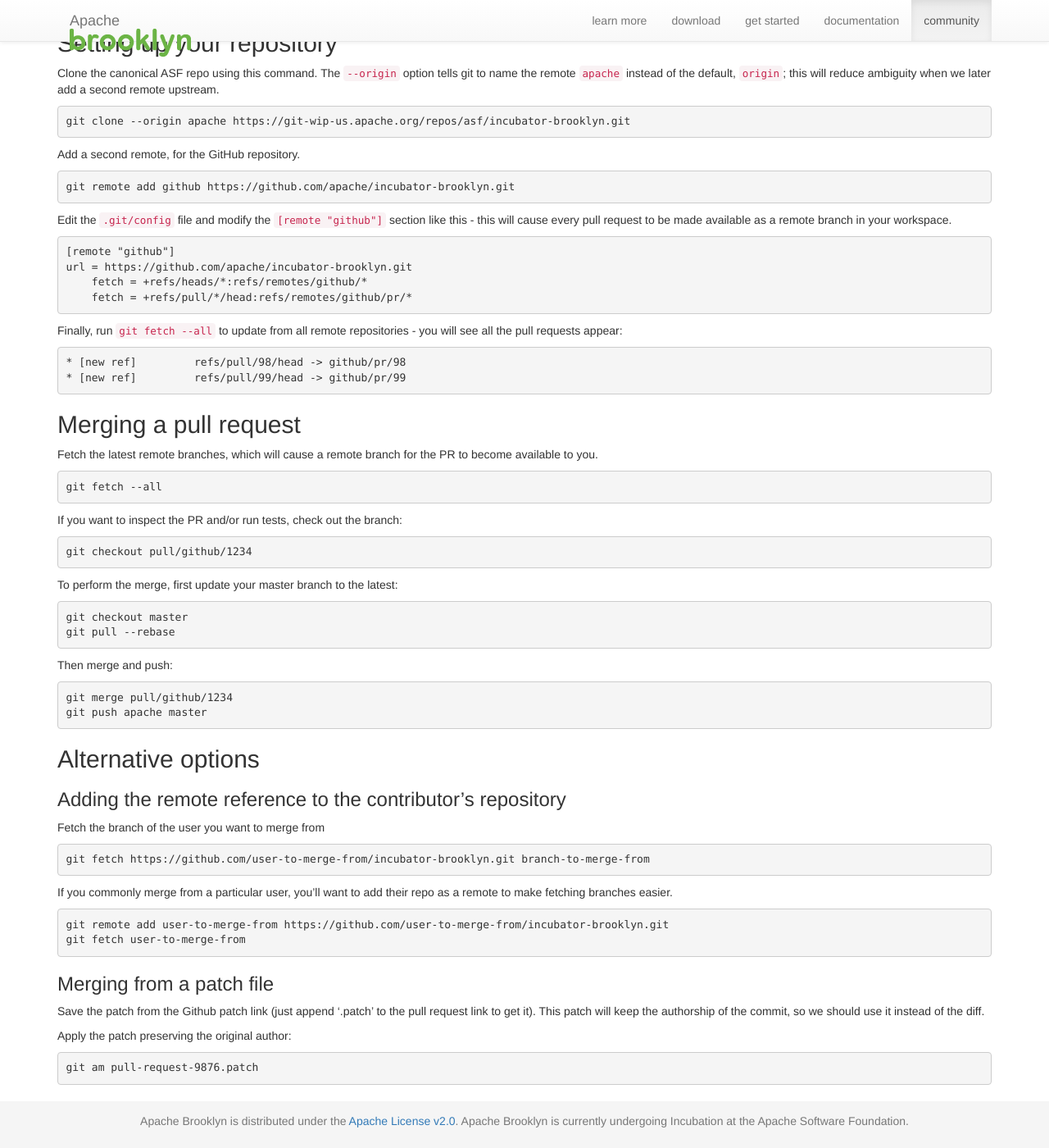
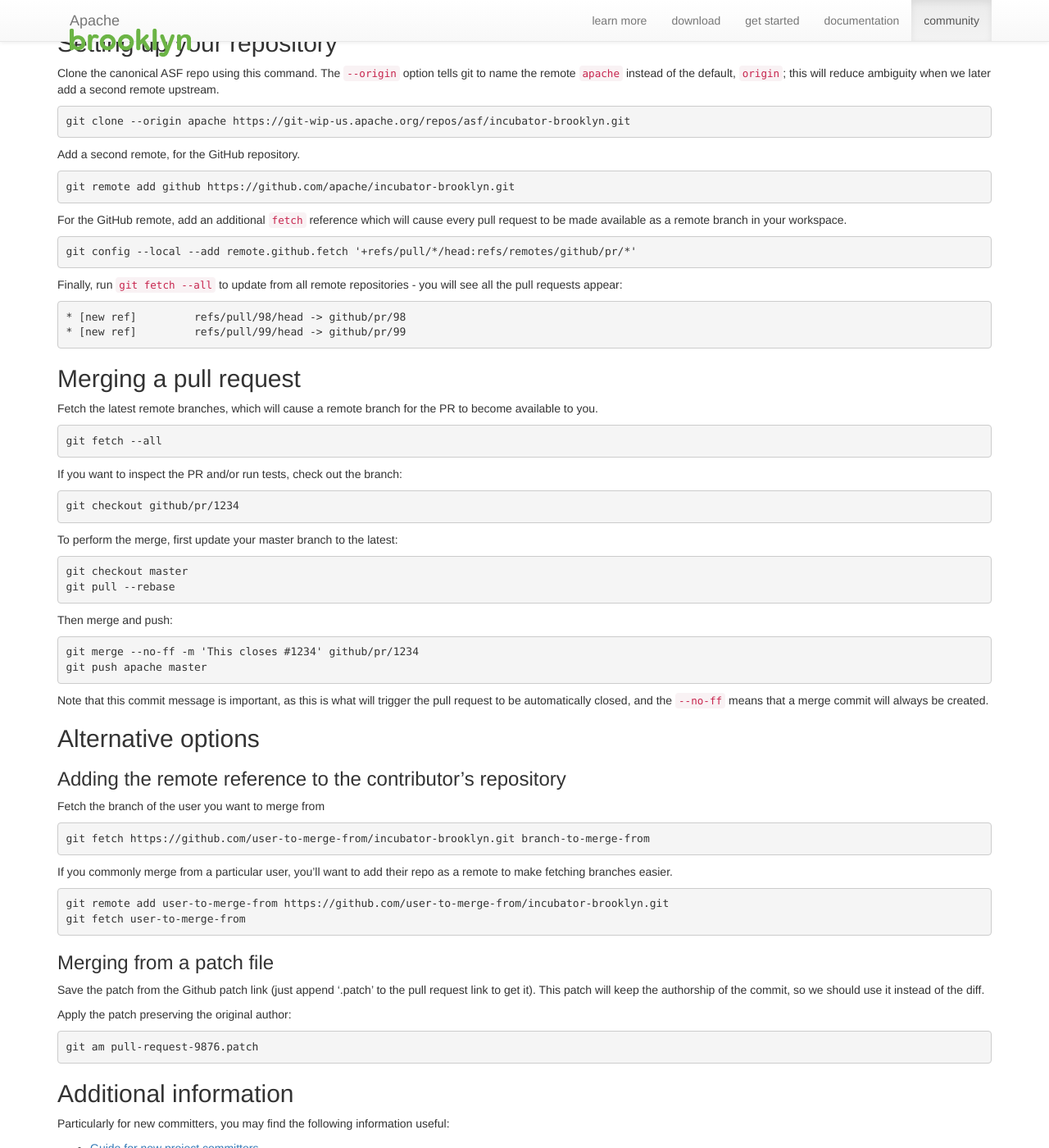
Before and after one commit to apache/incubator-brooklyn-site, a Jekyll site: the page built from community/committers.md, in a window 1280 px wide and 1400 px high, scrolled down 461 px. Shown: the whole window at 82% size. Built offline with Jekyll 4.4.1, drawn with Linux system fonts in a browser that asks for light colours; nearby versions of some CDN libraries; some of the changed text lies outside the part shown.

Commit message:
Committers guide - some fixes, simplification, and additional information

```diff
--- a/community/committers.md
+++ b/community/committers.md
@@ -46,13 +46,10 @@
 
     git remote add github https://github.com/apache/incubator-brooklyn.git
 
-Edit the `.git/config` file and modify the `[remote "github"]` section like this - this will cause every pull request
-to be made available as a remote branch in your workspace.
+For the GitHub remote, add an additional `fetch` reference which will cause
+every pull request to be made available as a remote branch in your workspace.
 
-    [remote "github"]
-    url = https://github.com/apache/incubator-brooklyn.git
-        fetch = +refs/heads/*:refs/remotes/github/*
-        fetch = +refs/pull/*/head:refs/remotes/github/pr/*
+    git config --local --add remote.github.fetch '+refs/pull/*/head:refs/remotes/github/pr/*'
 
 Finally, run `git fetch --all` to update from all remote repositories - you will see all the pull requests appear:
 
@@ -69,7 +66,7 @@
 
 If you want to inspect the PR and/or run tests, check out the branch:
 
-    git checkout pull/github/1234
+    git checkout github/pr/1234
 
 To perform the merge, first update your master branch to the latest:
 
@@ -78,8 +75,12 @@
 
 Then merge and push:
 
-    git merge pull/github/1234
+    git merge --no-ff -m 'This closes #1234' github/pr/1234
     git push apache master
+
+Note that this commit message is important, as this is what will trigger the
+pull request to be automatically closed, and the `--no-ff` means that a merge
+commit will always be created.
 
 
 Alternative options
@@ -105,3 +106,14 @@
 Apply the patch preserving the original author:
 
     git am pull-request-9876.patch
+
+
+Additional information
+----------------------
+
+Particularly for new committers, you may find the following information useful:
+
+* [Guide for new project
+  committers](https://www.apache.org/dev/new-committers-guide.html)
+* [Committers FAQ](https://www.apache.org/dev/committers.html)
+* [Git at Apache](https://git-wip-us.apache.org/)
```
